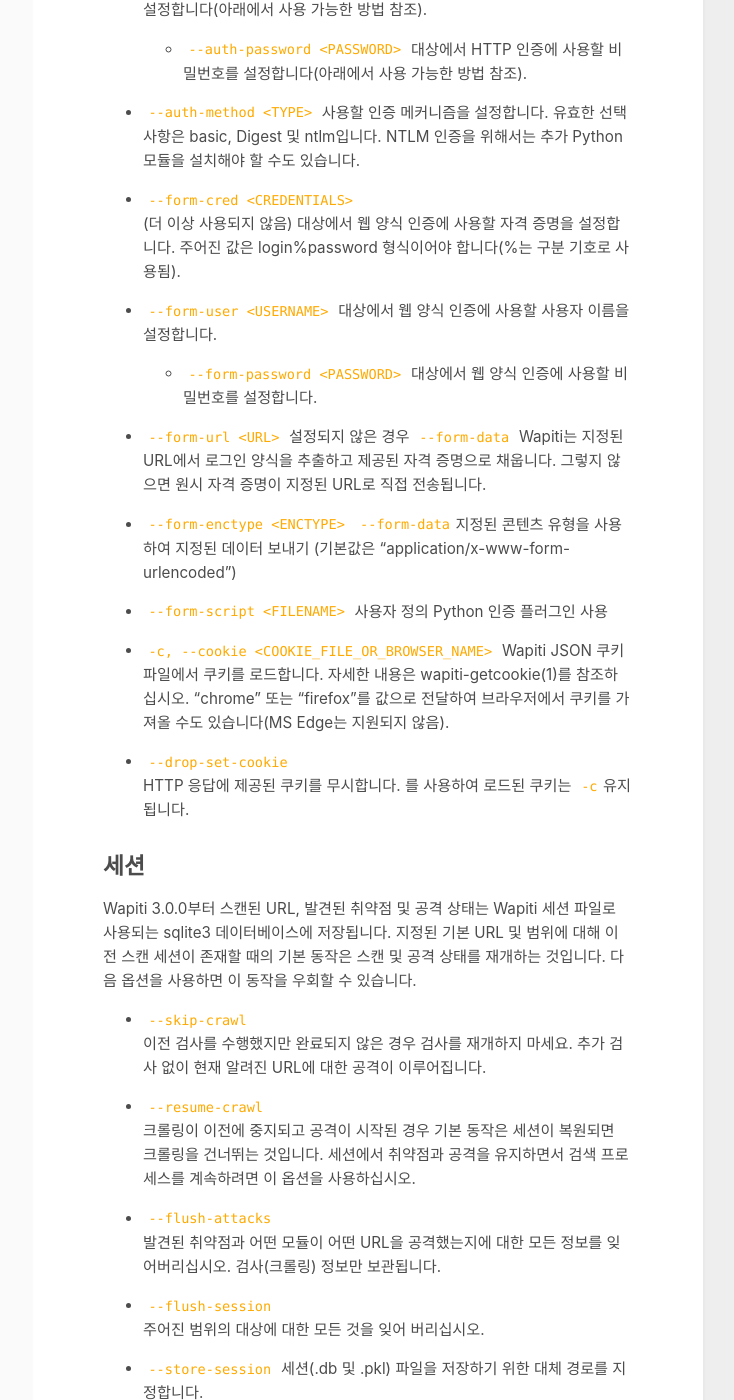
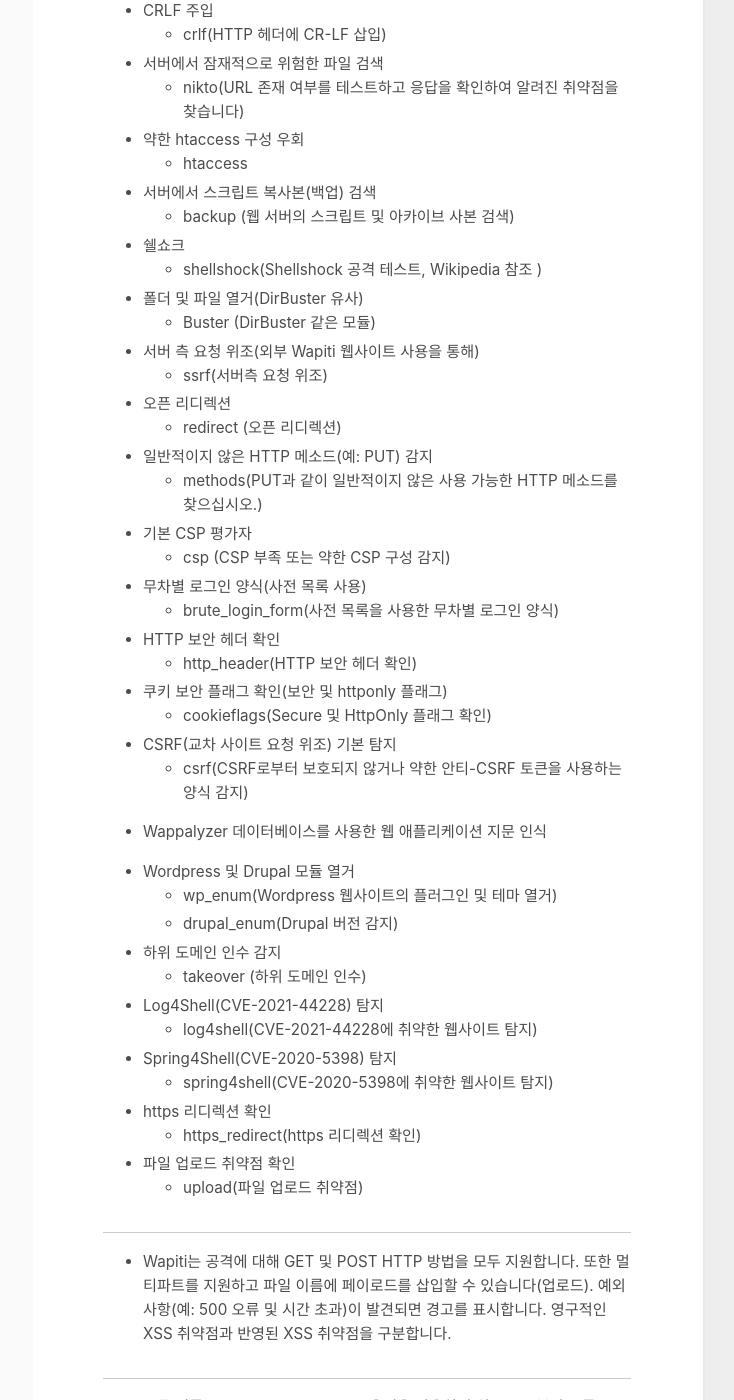
Before and after one commit to ghdudwkd4/ghdudwkd4.github.io, a Jekyll site: the page built from _posts/os/2024-01-15-Kali-Linux-wapiti.md, in a window 1280 px wide and 1400 px high, scrolled down 4877 px. Shown: the whole window, without its empty margins (417-1151 px from the left). Built offline with Jekyll 4.4.1, drawn with Linux system fonts in a browser that asks for light colours; some of the changed text lies outside the part shown.

Commit message:
os kaliLinux wapiti 수정

```diff
--- a/_posts/os/2024-01-15-Kali-Linux-wapiti.md
+++ b/_posts/os/2024-01-15-Kali-Linux-wapiti.md
@@ -47,19 +47,19 @@ usage: wapiti [-h] [-u URL] [--data data] [--scope {page,folder,domain,url,punk}
 
 다음은 옵션 요약입니다. 각 옵션에 대한 자세한 내용은 다음 섹션에서 확인할 수 있습니다.
 
-대상 사양:
+[대상](#target):
 
   * `-u, --url <URL>`
   * `--data <URL_ENCODED_DATA>`
   * `--scope {page,folder,domain,url,punk}`
 
-공격 사양:
+[공격 모듈](#attack):
 
   * `-m <MODULES_LIST>`
   * `--list-modules`
   * `-l, --level <LEVEL>`
 
-프록시 및 인증 옵션:
+[프록시 및 인증 옵션](#proxy):
 
   * `-p, --proxy <PROXY_URL>`
   * `--tor`
@@ -77,7 +77,7 @@ usage: wapiti [-h] [-u URL] [--data data] [--scope {page,folder,domain,url,punk}
   * `-c, --cookie <COOKIE_FILE_OR_BROWSER_NAME>`
   * `--drop-set-cookie`
 
-세션 옵션:
+[세션 옵션](#session):
 
   * `--skip-crawl`
   * `--resume-crawl`
@@ -151,7 +151,7 @@ HTTP 및 네트워크 옵션:
       - domain : 도메인 이름이 기본 URL의 이름과 일치하는 모든 URL을 검사하고 공격합니다.
       - punk : 도메인에 관계없이 발견된 모든 URL을 검사하고 공격합니다. 해당 범위를 사용하기 전에 두 번 생각하십시오.
 
-## 공격 사양
+<h2 id="attack">공격 모듈</h2>
 
   * `-m, --module <MODULE_LIST>`
     대상에 대해 실행할 공격 모듈(쉼표로 구분된 모듈 이름) 목록을 설정합니다.
@@ -172,7 +172,116 @@ HTTP 및 네트워크 옵션:
     개발자가 쿼리 문자열 자체를 구문 분석해야 하는 경우 CGI에서 유용할 수 있습니다.
     이 옵션의 기본값은 1입니다.
 
-## 프록시 및 인증
+
+### 지원되는 공격 / 모듈 이름
+
+  * SQL 주입(오류 기반, 부울 기반, 시간 기반) 및 XPath 주입
+    * sql(오류 기반 및 부울 기반 SQL 주입 감지)
+    * timesql(시간 기반 방법으로 탐지된 SQL 주입 취약점)
+
+  * 코드 실행 또는 명령 주입
+    * exec
+
+  * XSS(교차 사이트 스크립팅)가 반영되고 영구적입니다.
+    * xss(XSS 주입 모듈)
+    * Permanentxss(이전에 오염된 페이로드를 찾기 위해 xss 모듈 실행 후 전체 대상을 다시 검색)
+
+  * 파일 공개 감지(로컬 및 원격 포함, 요구, fopen, readfile...)
+    * file(경로 탐색, 파일 포함 등)
+
+  * 명령 실행 감지(eval(), system(), passtru()...)
+    * ???
+
+  * XXE(Xml eXternal Entity) 삽입
+    * xxe(XML 외부 엔터티 공격)
+
+  * CRLF 주입
+    * crlf(HTTP 헤더에 CR-LF 삽입)
+
+  * 서버에서 잠재적으로 위험한 파일 검색
+    * nikto(URL 존재 여부를 테스트하고 응답을 확인하여 알려진 취약점을 찾습니다)
+
+  * 약한 htaccess 구성 우회
+    * htaccess
+
+  * 서버에서 스크립트 복사본(백업) 검색
+    * backup (웹 서버의 스크립트 및 아카이브 사본 검색)
+
+  * 쉘쇼크
+    * shellshock(Shellshock 공격 테스트, Wikipedia 참조 )
+
+  * 폴더 및 파일 열거(DirBuster 유사)
+    * Buster (DirBuster 같은 모듈)
+
+  * 서버 측 요청 위조(외부 Wapiti 웹사이트 사용을 통해)
+    * ssrf(서버측 요청 위조)
+
+  * 오픈 리디렉션
+    * redirect (오픈 리디렉션)
+
+  * 일반적이지 않은 HTTP 메소드(예: PUT) 감지
+    * methods(PUT과 같이 일반적이지 않은 사용 가능한 HTTP 메소드를 찾으십시오.)
+
+  * 기본 CSP 평가자
+    * csp (CSP 부족 또는 약한 CSP 구성 감지)
+
+  * 무차별 로그인 양식(사전 목록 사용)
+    * brute_login_form(사전 목록을 사용한 무차별 로그인 양식)
+
+  * HTTP 보안 헤더 확인
+    * http_header(HTTP 보안 헤더 확인)
+
+  * 쿠키 보안 플래그 확인(보안 및 httponly 플래그)
+    * cookieflags(Secure 및 HttpOnly 플래그 확인)
+
+  * CSRF(교차 사이트 요청 위조) 기본 탐지
+    * csrf(CSRF로부터 보호되지 않거나 약한 안티-CSRF 토큰을 사용하는 양식 감지)
+
+  * Wappalyzer 데이터베이스를 사용한 웹 애플리케이션 지문 인식
+
+  * Wordpress 및 Drupal 모듈 열거
+    * wp_enum(Wordpress 웹사이트의 플러그인 및 테마 열거)
+    * drupal_enum(Drupal 버전 감지)
+
+  * 하위 도메인 인수 감지
+    * takeover (하위 도메인 인수)
+
+  * Log4Shell(CVE-2021-44228) 탐지
+    * log4shell(CVE-2021-44228에 취약한 웹사이트 탐지)
+
+  * Spring4Shell(CVE-2020-5398) 탐지
+    * spring4shell(CVE-2020-5398에 취약한 웹사이트 탐지)
+
+  * https 리디렉션 확인
+    * https_redirect(https 리디렉션 확인)
+
+  * 파일 업로드 취약점 확인
+    * upload(파일 업로드 취약점)
+
+<hr >
+
+  * Wapiti는 공격에 대해 GET 및 POST HTTP 방법을 모두 지원합니다.
+    또한 멀티파트를 지원하고 파일 이름에 페이로드를 삽입할 수 있습니다(업로드).
+    예외 사항(예: 500 오류 및 시간 초과)이 발견되면 경고를 표시합니다.
+    영구적인 XSS 취약점과 반영된 XSS 취약점을 구분합니다.
+
+<hr >
+
+  * 모듈 이름은 "-m" 또는 "--module" 옵션을 사용하여 쉼표로 구분된 목록으로 제공될 수 있습니다.
+
+### 찾지 못한 모듈 이름..
+
+
+앞서 언급한 공격은 다음 모듈 이름과 연결되어 있습니다.
+
+  * htp(HashThePlanet 데이터베이스를 사용하는 웹 기술 식별)
+
+  * ssl(SSL/TLS 인증서 구성의 보안 평가, SSLyze 필요 )
+
+  * wapp (공격 모듈이 아니며 대상에서 사용 중인 버전 및 카테고리로 웹 기술을 검색합니다)
+
+
+<h2 id="proxy">프록시 및 인증 옵션</h2>
 
   * `-p, --proxy <PROXY_URL>`
     주어진 URL은 HTTP 및 HTTPS 요청에 대한 프록시로 사용됩니다. 이 URL은 http, https, 양말 구성표 중 하나를 가질 수 있습니다.
@@ -225,7 +334,7 @@ HTTP 및 네트워크 옵션:
   * `--drop-set-cookie`
     HTTP 응답에 제공된 쿠키를 무시합니다. 를 사용하여 로드된 쿠키는 `-c`유지됩니다.
 
-## 세션
+<h2 id="session">세션 옵션</h2>
 
 Wapiti 3.0.0부터 스캔된 URL, 발견된 취약점 및 공격 상태는 Wapiti 세션 파일로 사용되는 sqlite3 데이터베이스에 저장됩니다.
 지정된 기본 URL 및 범위에 대해 이전 스캔 세션이 존재할 때의 기본 동작은 스캔 및 공격 상태를 재개하는 것입니다.
@@ -252,7 +361,8 @@ Wapiti 3.0.0부터 스캔된 URL, 발견된 취약점 및 공격 상태는 Wapit
   * `--store-config` <PATH>
     특정 모듈(`apps.json` 및 `nikto_db`) 파일을 저장하기 위한 대체 경로를 지정합니다.
 
-## 스캔 및 공격 튜닝
+
+<h2 id="scan">스캔 및 공격 튜닝</h2>
 
   * `-s, --start <URL>`
     어떤 이유로 Wapiti가 기본 URL에서 URL을 전혀(또는 충분한) 찾지 못하는 경우에도 URL을 추가하여 스캔을 시작할 수 있습니다.
@@ -316,7 +426,7 @@ Wapiti 3.0.0부터 스캔된 URL, 발견된 취약점 및 공격 상태는 Wapit
     Wapiti가 사용해야 하는 동시 작업 수를 설정합니다.
     Wapiti는 이를 위해 Python의 asyncio 프레임워크를 활용합니다.
 
-## 엔드포인트 옵션
+<h2 id="endPoint">엔드포인트 옵션</h2>
 
 일부 공격 모듈은 취약점을 확인하기 위해 HTTP 엔드포인트를 사용하고 있습니다.
 예를 들어 SSRF 모듈은 엔드포인트 URL을 웹 페이지 인수에 삽입하여 대상 스크립트가 해당 URL을 가져오려고 하는지 확인합니다.
@@ -339,7 +449,7 @@ Wapiti 3.0.0부터 스캔된 URL, 발견된 취약점 및 공격 상태는 Wapit
     이 옵션은 log4shell 공격 모듈에 사용할 DNS 엔드포인트를 지정합니다.
     기본값은 dns.wapiti3.ovh입니다.
 
-## HTTP 및 네트워크 옵션
+<h2 id="network">HTTP 및 네트워크 옵션</h2>
 
   * `-t, --timeout <SECONDS>`
     실패를 고려하기 전에 HTTP 응답을 기다리는 시간(초)입니다.
@@ -356,7 +466,7 @@ Wapiti 3.0.0부터 스캔된 URL, 발견된 취약점 및 공격 상태는 Wapit
     Wapiti는 기본적으로 인증서 유효성 검사를 신경 쓰지 않습니다. 해당 옵션에 1을 값으로 전달하여 해당 동작을 변경할 수 있습니다.
 
 
-## 출력 옵션
+<h2 id="print">출력 옵션</h2>
 
 Wapiti는 상태를 표준 출력으로 인쇄합니다. 다음 두 가지 옵션을 사용하면 출력을 조정할 수 있습니다.
 
@@ -370,7 +480,7 @@ Wapiti는 상태를 표준 출력으로 인쇄합니다. 다음 두 가지 옵
     콘솔에서 정보를 얻는 것 외에도 출력을 로컬 파일에 기록할 수도 있습니다.
     디버그 정보도 해당 파일에 저장되므로 이 옵션은 주로 Wapiti를 디버깅하는 데 사용해야 합니다.
 
-## 보고서 옵션
+<h2 id="report">보고서 옵션</h2>
 
 Wapiti는 공격 프로세스가 끝나면 보고서를 생성합니다. 다양한 형식의 보고서를 사용할 수 있습니다.
 
@@ -384,7 +494,7 @@ Wapiti는 공격 프로세스가 끝나면 보고서를 생성합니다. 다양
   * `-dr, --detailed-report`
     HTTP 응답(헤더 및 본문)이 보고서에 표시됩니다.
 
-## 다른 옵션
+<h2 id="etc">다른 옵션</h2>
 
   * `--version`
     Wapiti 버전을 인쇄한 후 종료하세요.
```
Also changed, not shown: other parts of _posts/os/2024-01-15-Kali-Linux-wapiti.md (+10 -10 lines).
